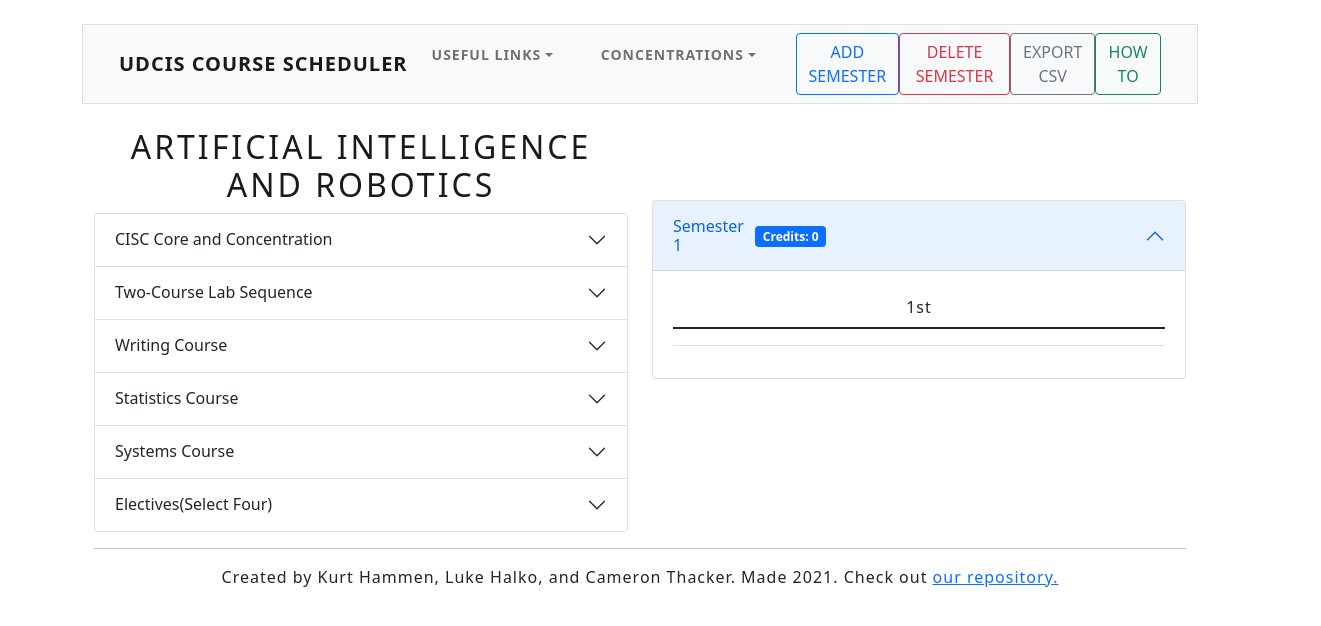
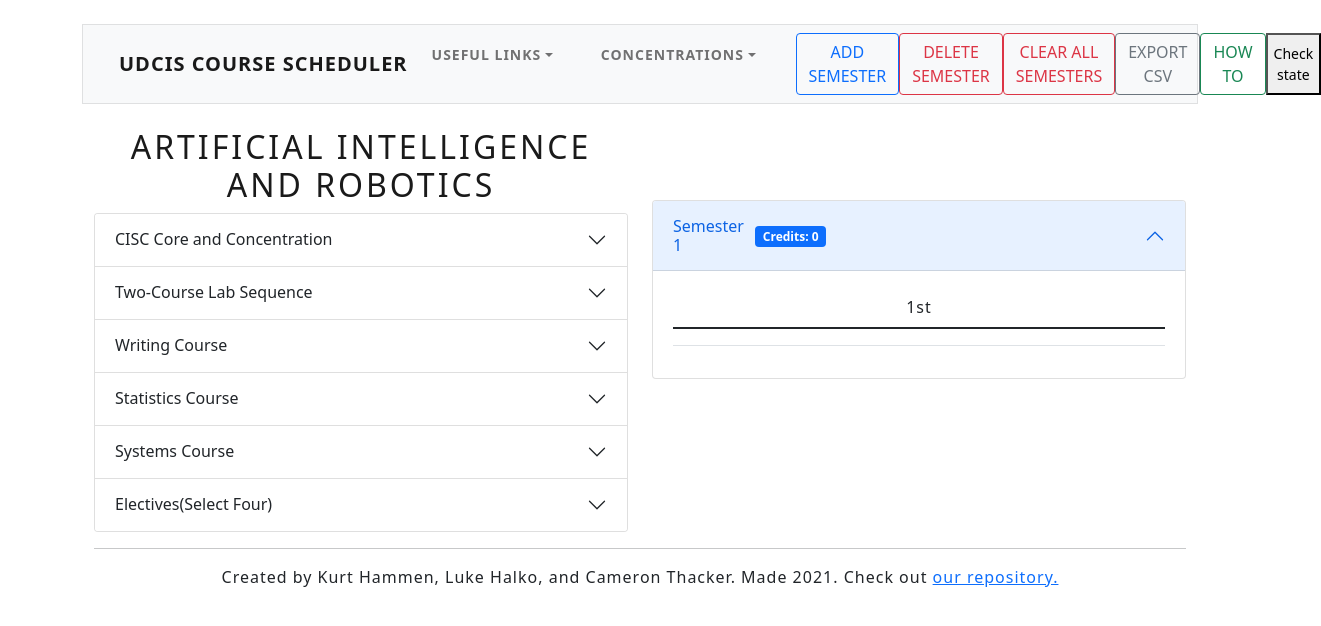
Before and after one commit to UD-CISC275-F21/ud-cis-scheduler-team-4, a React (Create React App) app: page / in a window 1280 px wide. Shown: the top 626 px of the page, 1321 px wide, since content can reach past the window. Built offline with nearby package versions, Linux system fonts and the light colour scheme.

Commit message:
Added functionality to clearAllSemesterButton so that when you clear all semesters the courses go back into the pool of courses

```diff
--- a/src/components/MainPage.tsx
+++ b/src/components/MainPage.tsx
@@ -16,6 +16,7 @@ import { reducerFunction } from "./util/DispatchLogic/SchedulerReducerFunction";
 import { DispatchContext } from "./util/DispatchLogic/DispatchContext";
 import { StateContext } from "./util/DispatchLogic/StateContext";
 import { SemesterTable } from "./semesters/SemesterTable";
+import { ClearAllSemesterButton } from "./semesters/ClearAllSemesterButton";
 
 export const MainPage = (): JSX.Element => {
     const [state, dispatch] = useReducer(reducerFunction, initialState);
@@ -70,8 +71,14 @@ export const MainPage = (): JSX.Element => {
                                             <DropdownMenu/>
                                             <AddSemesterButton/>
                                             <DeleteSemesterButton/>
+                                            <ClearAllSemesterButton/>
                                             <ExportPlan/>
                                             <HowToDisplay/>
+                                            <button onClick={() => {
+                                                dispatch({type: "displayState", payload: {...state}});
+                                            }}>
+                                                Check state
+                                            </button>
                                         </Nav>
                                     </Navbar.Collapse>
                                 </Container>
--- /dev/null
+++ b/src/components/semesters/ClearAllSemesterButton.tsx
@@ -0,0 +1,32 @@
+import { Button } from "react-bootstrap";
+import React from "react";
+import { UseDispatchContext } from "../util/DispatchLogic/UseDispatchContext";
+import { UseStateContext } from "../util/DispatchLogic/UseStateContext";
+
+
+export const ClearAllSemesterButton = () => {
+
+    const { state } = UseStateContext();
+    const { dispatch } = UseDispatchContext();
+
+    return (
+
+        <Button
+            variant="outline-danger"
+            onClick={() => {
+                const theSemesters = state.currentSaveData.semesters;
+                for(let i = 0; i < theSemesters.length; i++) {
+                    const theSemester = theSemesters[i];
+                    for(let j = 0; j < theSemester.courses.length; j++) {
+                        dispatch({type: "removeCourse", payload: { ...state, sourceContainerIndex: i, sourceIndex: 0 }});
+                    }
+                }
+                dispatch({type: "clearAllSemesters", payload: { ...state }});
+            }}
+        >
+            Clear All Semesters
+        </Button>
+
+    );
+
+};
--- a/src/components/util/DispatchLogic/SchedulerReducerFunction.tsx
+++ b/src/components/util/DispatchLogic/SchedulerReducerFunction.tsx
@@ -9,6 +9,16 @@ import { CoursesToStrings } from "../../courses/DisplayCourseListHelperFunctions
 export const reducerFunction = (state: State, action: SchedulerAction ): State => {
     //console.log("state = ", state);
     switch (action.type) {
+    case "clearAllSemesters": {
+        return produce(state, (draft) => {
+            draft.currentSaveData.semesters = [{semesterNum: 1, courses: []}];
+        });
+    }
+    case "displayState": {
+        return produce(state, (draft) => {
+            console.log("state = ", state);
+        });
+    }
     case "removeCourse": {
         return produce(state, (draft) => {
             const theSemester: Semester = draft.currentSaveData.semesters[action.payload.sourceContainerIndex];
@@ -16,7 +26,6 @@ export const reducerFunction = (state: State, action: SchedulerAction ): State =
             const theConcentration: ConcentrationContainerType = draft.concentrationContainers[theCourse.fromContainerIndex];
             theConcentration.courses.splice(theCourse.fromIndex, 0, theCourse);
             draft.concentrationContainers[draft.destContainerIndex].courses = theConcentration.courses;
-            draft.currentSaveData.semesters[action.payload.sourceContainerIndex].courses = theSemester.courses;
             draft.currentSaveData.semesters[action.payload.sourceContainerIndex].courses = theSemester.courses;
         });
     }
```
